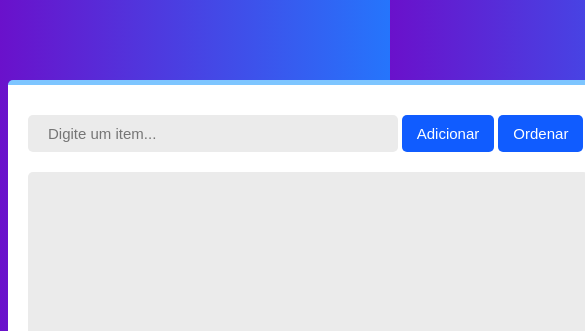
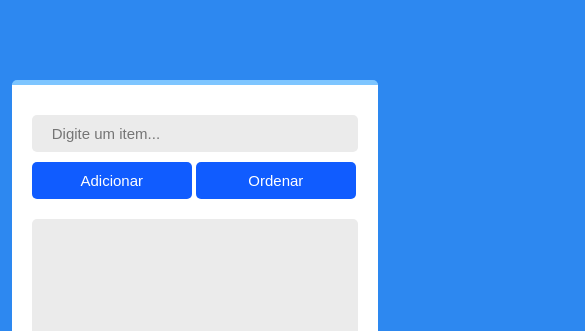
Before and after one commit to Adilsongb/list-app, a plain HTML site: page index.html in a window 390 px wide. Shown: the top 331 px of the page, 585 px wide, since content can reach past the window. Drawn offline with Linux system fonts and the light colour scheme.

Commit message:
edit mobile version

```diff
--- a/style.css
+++ b/style.css
@@ -115,3 +115,33 @@ button.head:hover {
     color: #ebebeb;
 
 }
+
+@media only screen and (max-width: 600px) {
+
+    body {
+
+        background-color: rgb(45, 136, 240);
+        background-image: none;
+
+    }
+
+    #container {
+
+        width: 98%;
+
+    }
+
+    input[type=text] {
+
+        width: 100%;
+        margin-bottom: 10px;
+
+    }
+
+    button.head {
+
+        width: 49%;
+
+    }
+
+}
```
